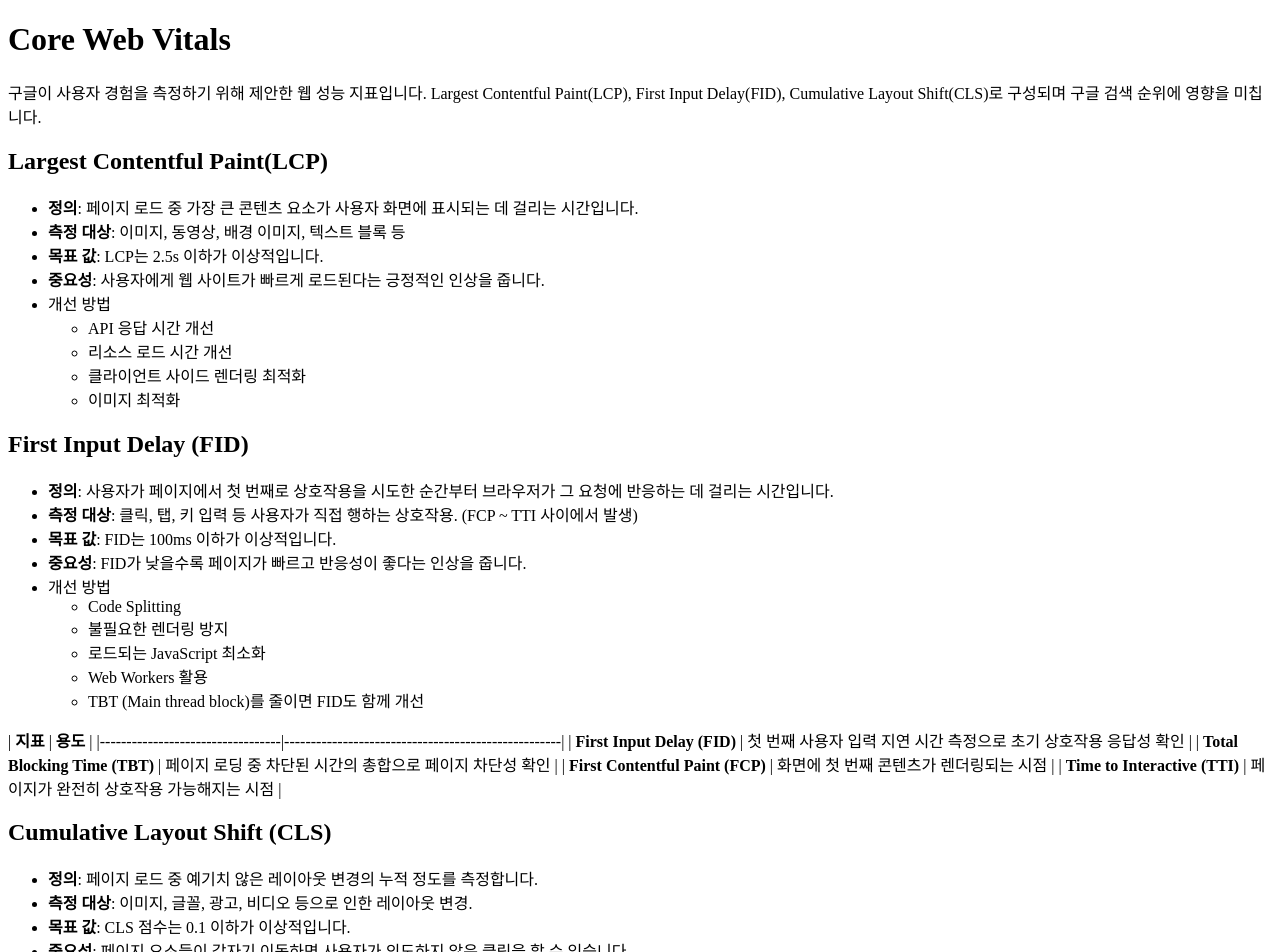
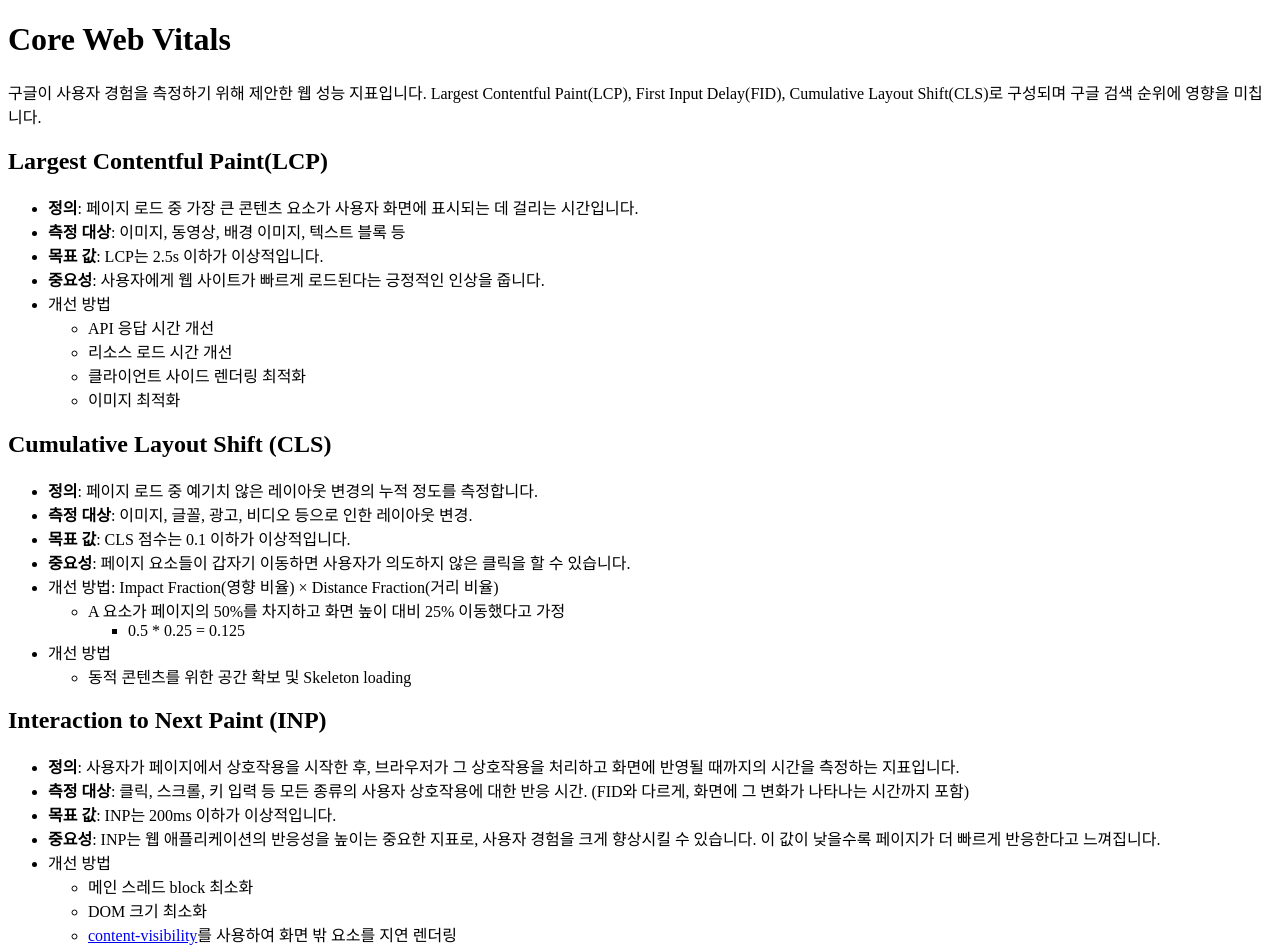
Before and after one commit to fe-dudu/fe-dudu-nextra, a Next.js app: page /blog/etc/web-vitals in a window 1280 px wide. Shown: the top 952 px of the page. Built offline with nearby package versions, Linux system fonts and the light colour scheme.

Commit message:
docs: core web vitals

```diff
--- a/pages/blog/etc/web-vitals.mdx
+++ b/pages/blog/etc/web-vitals.mdx
@@ -14,34 +14,34 @@ Largest Contentful Paint(LCP), First Input Delay(FID), Cumulative Layout Shift(C
   - 클라이언트 사이드 렌더링 최적화
   - 이미지 최적화
 
-## First Input Delay (FID)
-- **정의**: 사용자가 페이지에서 첫 번째로 상호작용을 시도한 순간부터 브라우저가 그 요청에 반응하는 데 걸리는 시간입니다.
-- **측정 대상**: 클릭, 탭, 키 입력 등 사용자가 직접 행하는 상호작용. (FCP ~ TTI 사이에서 발생)
-- **목표 값**: FID는 100ms 이하가 이상적입니다.
-- **중요성**: FID가 낮을수록 페이지가 빠르고 반응성이 좋다는 인상을 줍니다.
+
+## Cumulative Layout Shift (CLS)
+- **정의**: 페이지 로드 중 예기치 않은 레이아웃 변경의 누적 정도를 측정합니다.
+- **측정 대상**: 이미지, 글꼴, 광고, 비디오 등으로 인한 레이아웃 변경.
+- **목표 값**: CLS 점수는 0.1 이하가 이상적입니다.
+- **중요성**: 페이지 요소들이 갑자기 이동하면 사용자가 의도하지 않은 클릭을 할 수 있습니다.
+- 개선 방법: Impact Fraction(영향 비율) × Distance Fraction(거리 비율)
+  - A 요소가 페이지의 50%를 차지하고 화면 높이 대비 25% 이동했다고 가정
+    - 0.5 * 0.25 = 0.125
 - 개선 방법
-  - Code Splitting
-  - 불필요한 렌더링 방지
-  - 로드되는 JavaScript 최소화
-  - Web Workers 활용
-  - TBT (Main thread block)를 줄이면 FID도 함께 개선
+  - 동적 콘텐츠를 위한 공간 확보 및 Skeleton loading
 
+
+## Interaction to Next Paint (INP)
+- **정의**: 사용자가 페이지에서 상호작용을 시작한 후, 브라우저가 그 상호작용을 처리하고 화면에 반영될 때까지의 시간을 측정하는 지표입니다.
+- **측정 대상**: 클릭, 스크롤, 키 입력 등 모든 종류의 사용자 상호작용에 대한 반응 시간. (FID와 다르게, 화면에 그 변화가 나타나는 시간까지 포함)
+- **목표 값**: INP는 200ms 이하가 이상적입니다.
+- **중요성**: INP는 웹 애플리케이션의 반응성을 높이는 중요한 지표로, 사용자 경험을 크게 향상시킬 수 있습니다. 이 값이 낮을수록 페이지가 더 빠르게 반응한다고 느껴집니다.
+- 개선 방법
+  - 메인 스레드 block 최소화
+  - DOM 크기 최소화
+  - [content-visibility](https://web.dev/articles/content-visibility?hl=ko)를 사용하여 화면 밖 요소를 지연 렌더링
+
+
+## 추가 지표
 | **지표**                          | **용도**                                            |
 |----------------------------------|----------------------------------------------------|
 | **First Input Delay (FID)**      | 첫 번째 사용자 입력 지연 시간 측정으로 초기 상호작용 응답성 확인  |
 | **Total Blocking Time (TBT)**    | 페이지 로딩 중 차단된 시간의 총합으로 페이지 차단성 확인        |
 | **First Contentful Paint (FCP)** | 화면에 첫 번째 콘텐츠가 렌더링되는 시점                     |
 | **Time to Interactive (TTI)**    | 페이지가 완전히 상호작용 가능해지는 시점                     |
-
-
-
-## Cumulative Layout Shift (CLS)
-- **정의**: 페이지 로드 중 예기치 않은 레이아웃 변경의 누적 정도를 측정합니다.
-- **측정 대상**: 이미지, 글꼴, 광고, 비디오 등으로 인한 레이아웃 변경.
-- **목표 값**: CLS 점수는 0.1 이하가 이상적입니다.
-- **중요성**: 페이지 요소들이 갑자기 이동하면 사용자가 의도하지 않은 클릭을 할 수 있습니다.
-- 계산 방법: Impact Fraction(영향 비율) × Distance Fraction(거리 비율)
-  - A 요소가 페이지의 50%를 차지하고 화면 높이 대비 25% 이동했다고 가정
-    - 0.5 * 0.25 = 0.125
-- 개선 방법
-  - 동적 콘텐츠를 위한 공간 확보 및 Skeleton loading
```
